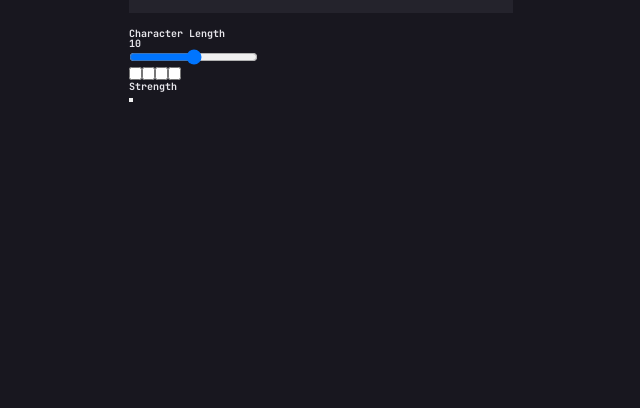
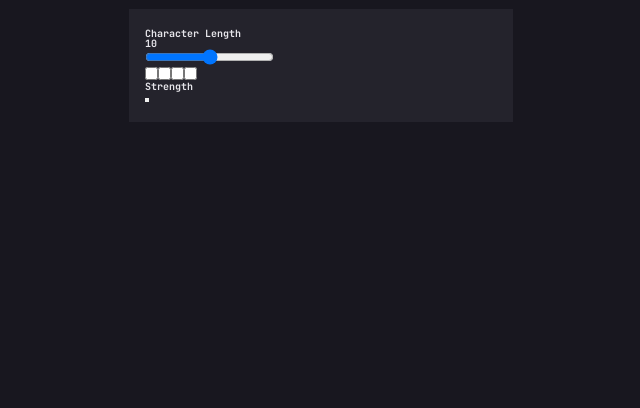
Before and after one commit to sree-lakshmi-n/password-generator-app, a website: page index.html in a window 1280 px wide. Shown: the part 392-800 px from the top of the page, without its empty margins (319-959 px from the left). Drawn offline with nearby package versions, Linux system fonts and the light colour scheme; files that its build step writes are made by us from their sources.

Commit message:
imported section-settings

```diff
--- a/sass/main.scss
+++ b/sass/main.scss
@@ -2,5 +2,6 @@
 @import "./abstracts/variables";
 @import "./base/base";
 @import "./base/container";
+@import "./base/settings-section";
 @import "./components/title";
 @import "./components/password-section";
```
